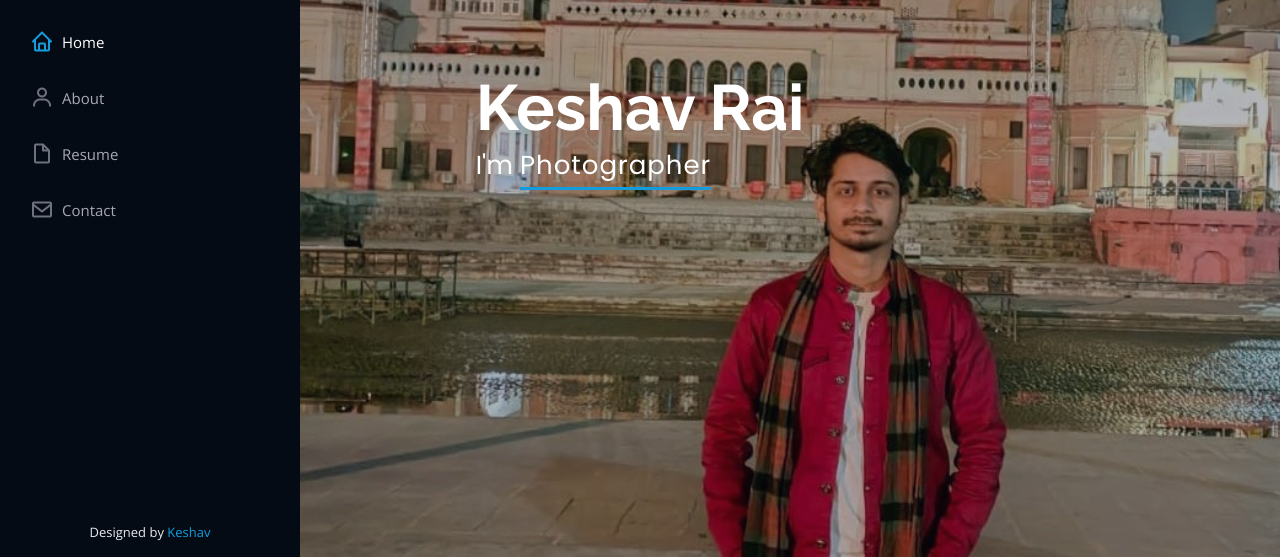
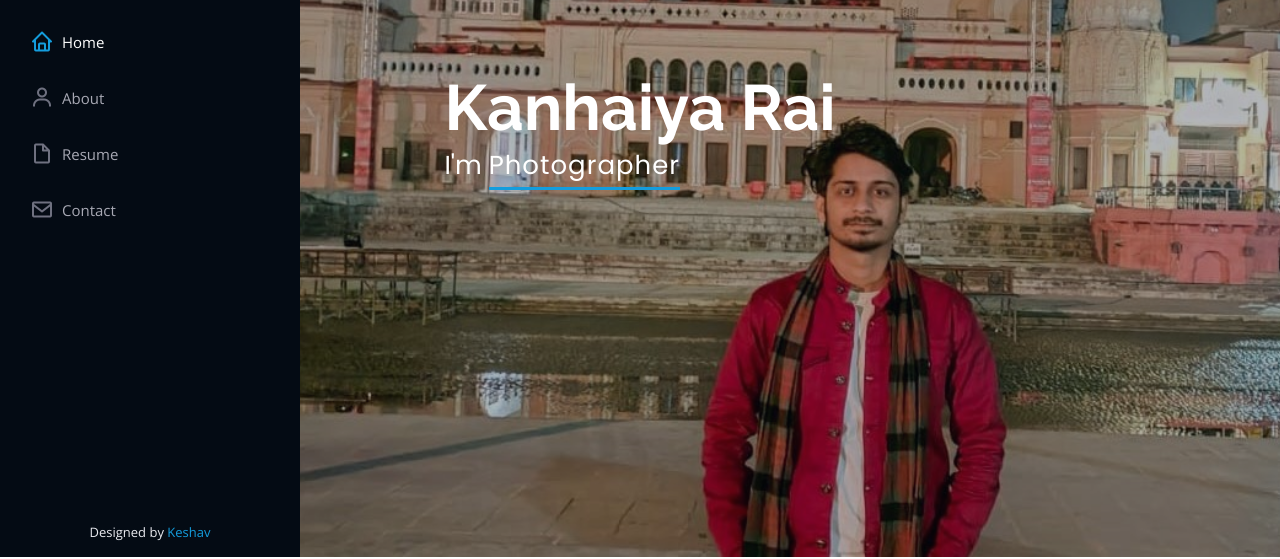
Before and after one commit to keshav047/Portfolio_k, a plain HTML site: page index.html in a window 1280 px wide. Shown: the part 243-802 px from the top of the page. Drawn offline with nearby package versions, Linux system fonts and the light colour scheme.

Commit message:
Update index.html

```diff
--- a/index.html
+++ b/index.html
@@ -66,8 +66,8 @@
   <!-- ======= Hero Section ======= -->
   <section id="hero" class="d-flex flex-column justify-content-center align-items-center">
     <div class="hero-container" data-aos="fade-in">
-      <h1>Keshav Rai</h1>
-      <p>I'm <span class="typed" data-typed-items="Developer, Photographer"></span></p>
+      <h1>Kanhaiya Rai</h1>
+      <p>I'm <span class="typed" data-typed-items="Developer, Photographer,Chor,Nata"></span></p>
     </div>
   </section><!-- End Hero -->
 
```
